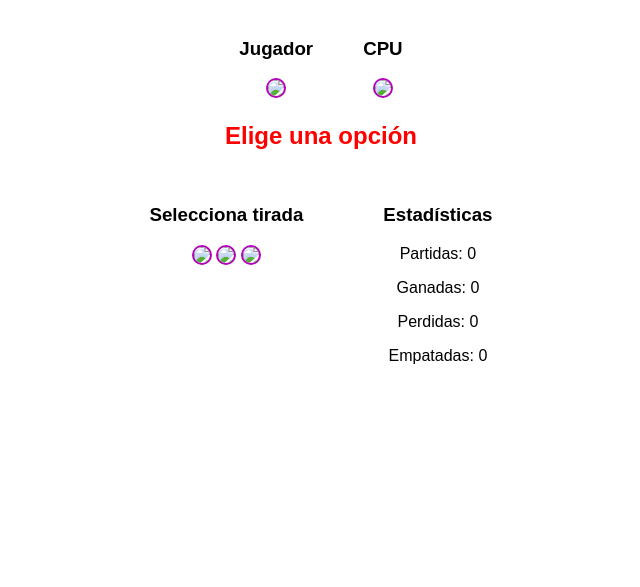
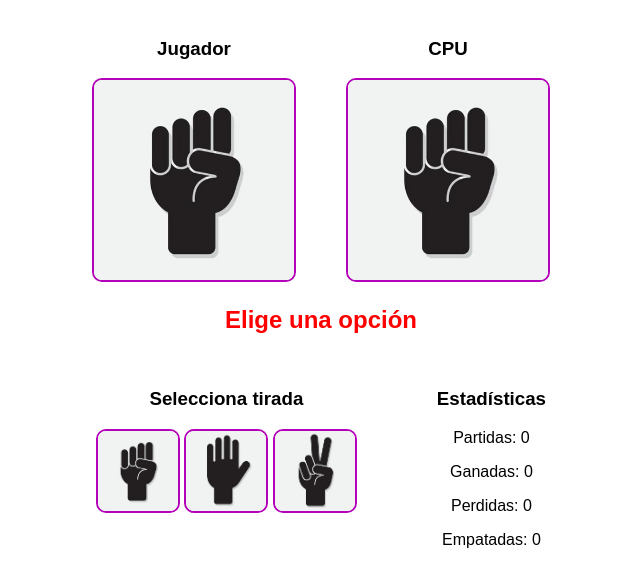
Before and after one commit to jpernega/piedra-papel-tijeras, a plain HTML site: page index.html in a window 1280 px wide. Shown: the part 61-648 px from the top of the page, without its empty margins (319-959 px from the left). Drawn offline with Linux system fonts and the light colour scheme; files that its build step writes are made by us from their sources.

Commit message:
Add files via upload

```diff
--- a/index.html
+++ b/index.html
@@ -4,8 +4,8 @@
     <meta charset="UTF-8">
     <meta name="viewport" content="width=device-width, initial-scale=1.0">
     <title>Piedras Papel y Tijeras</title>
-    <link rel="stylesheet" href="../piedra/css/estilos.css">
-    <script src="../piedra/js/script.js"></script>
+    <link rel="stylesheet" href="css/estilos.css">
+    <script src="js/script.js"></script>
 
 </head>
 
@@ -15,12 +15,12 @@
     <div class="zona-juego">
         <div>
             <h3>Jugador</h3>
-            <img id="imgJugador" src="../piedra/imagenes/piedra.png" width="200">
+            <img id="imgJugador" src="imagenes/piedra.png" width="200">
         </div>
 
         <div>
             <h3>CPU</h3>
-            <img id="imgCPU" src="../piedra/imagenes/piedra.png" width="200">
+            <img id="imgCPU" src="imagenes/piedra.png" width="200">
         </div>
     </div>
 
@@ -29,9 +29,9 @@
     <div class="tirada">
         <div class="opciones">
         <h3>Selecciona tirada</h3>
-        <img src="../piedra/imagenes/piedra.png" width="80" onclick="tirada('piedra')">
-        <img src="../piedra/imagenes/papel.png" width="80" onclick="tirada('papel')">
-        <img src="../piedra/imagenes/tijeras.png" width="80" onclick="tirada('tijeras')">
+        <img src="imagenes/piedra.png" width="80" onclick="tirada('piedra')">
+        <img src="imagenes/papel.png" width="80" onclick="tirada('papel')">
+        <img src="imagenes/tijeras.png" width="80" onclick="tirada('tijeras')">
         </div>
 
         <div class="estadisticas">
```
